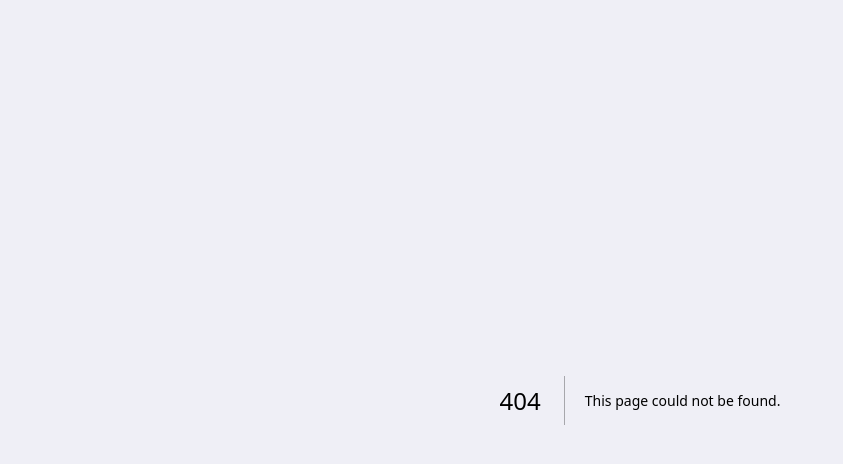
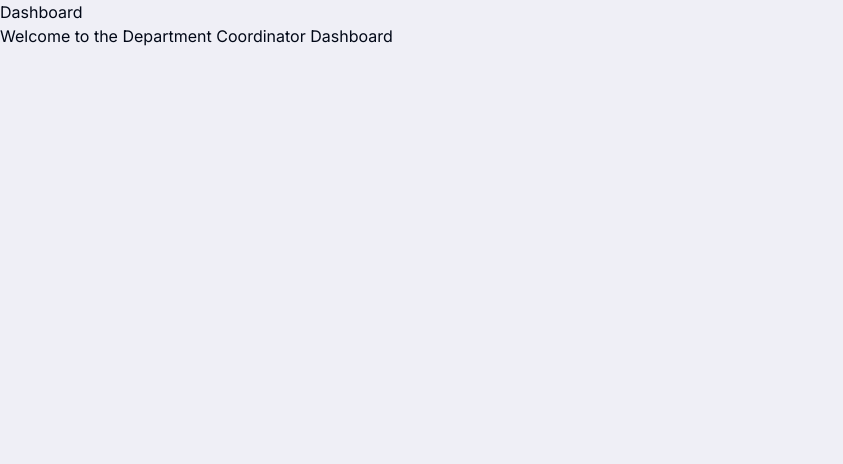
Before and after one commit to Swaraj2004/intern-sync, a Next.js app: page /dashboard/department-coordinator in a window 1280 px wide. Before the commit this address had no page. Shown: the top 464 px of the page, without its empty margins (0-843 px from the left). Built offline with nearby package versions, Linux system fonts and the light colour scheme.

Commit message:
Add dashboard pages

```diff
--- /dev/null
+++ b/app/dashboard/college-mentor/page.tsx
@@ -0,0 +1,10 @@
+const CollegeMentorDashboardPage = () => {
+  return (
+    <div>
+      <h1>Dashboard</h1>
+      <p>Welcome to the College Mentor Dashboard</p>
+    </div>
+  );
+};
+
+export default CollegeMentorDashboardPage;
--- /dev/null
+++ b/app/dashboard/company-mentor/page.tsx
@@ -0,0 +1,10 @@
+const CompanyMentorDashboardPage = () => {
+  return (
+    <div>
+      <h1>Dashboard</h1>
+      <p>Welcome to the Company Mentor Dashboard</p>
+    </div>
+  );
+};
+
+export default CompanyMentorDashboardPage;
--- /dev/null
+++ b/app/dashboard/department-coordinator/page.tsx
@@ -0,0 +1,10 @@
+const DepartmentCoordinatorDashboardPage = () => {
+  return (
+    <div>
+      <h1>Dashboard</h1>
+      <p>Welcome to the Department Coordinator Dashboard</p>
+    </div>
+  );
+};
+
+export default DepartmentCoordinatorDashboardPage;
--- /dev/null
+++ b/app/dashboard/institute-coordinator/page.tsx
@@ -0,0 +1,10 @@
+const InstituteCoordinatorDashboardPage = async () => {
+  return (
+    <div>
+      <h1>Dashboard</h1>
+      <p>Welcome to the Institute Coordinator Dashboard</p>
+    </div>
+  );
+};
+
+export default InstituteCoordinatorDashboardPage;
--- /dev/null
+++ b/app/dashboard/student/page.tsx
@@ -0,0 +1,10 @@
+const StudentDashboardPage = () => {
+  return (
+    <div>
+      <h1>Dashboard</h1>
+      <p>Welcome to the Student Dashboard</p>
+    </div>
+  );
+};
+
+export default StudentDashboardPage;
```
